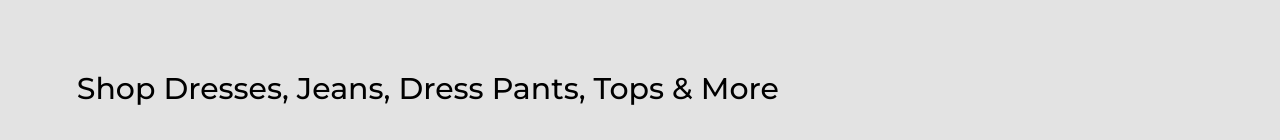
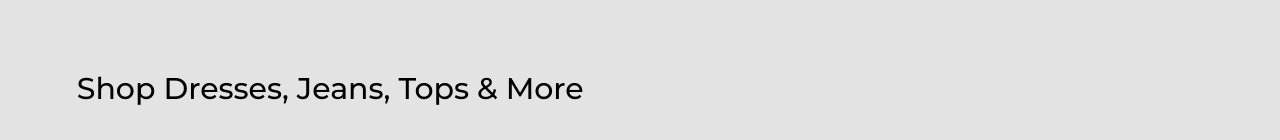
Before and after one commit to YuvarajAnbu/standout, a React (Create React App) app in the folder client/: page / in a window 1280 px wide. Shown: the part 653-793 px from the top of the page. Built offline with nearby package versions, Linux system fonts and the light colour scheme; no server answers.

Commit message:
added avertisement texts

```diff
--- a/client/src/components/home/subComponents/WomenSection.js
+++ b/client/src/components/home/subComponents/WomenSection.js
@@ -7,7 +7,7 @@ function WomenSection() {
   return (
     <div className=" home__section home__section--women">
       <div className="home__section__content home__section--women__content">
-        <h2>Shop Dresses, Jeans, Dress Pants, Tops & More</h2>
+        <h2>Shop Dresses, Jeans, Tops & More</h2>
         <p>
           Find women's clothing at StandOut. From dresses and jumpsuits, to
           jeans and dress pants, update your wardrobe all in one place. If you
```
